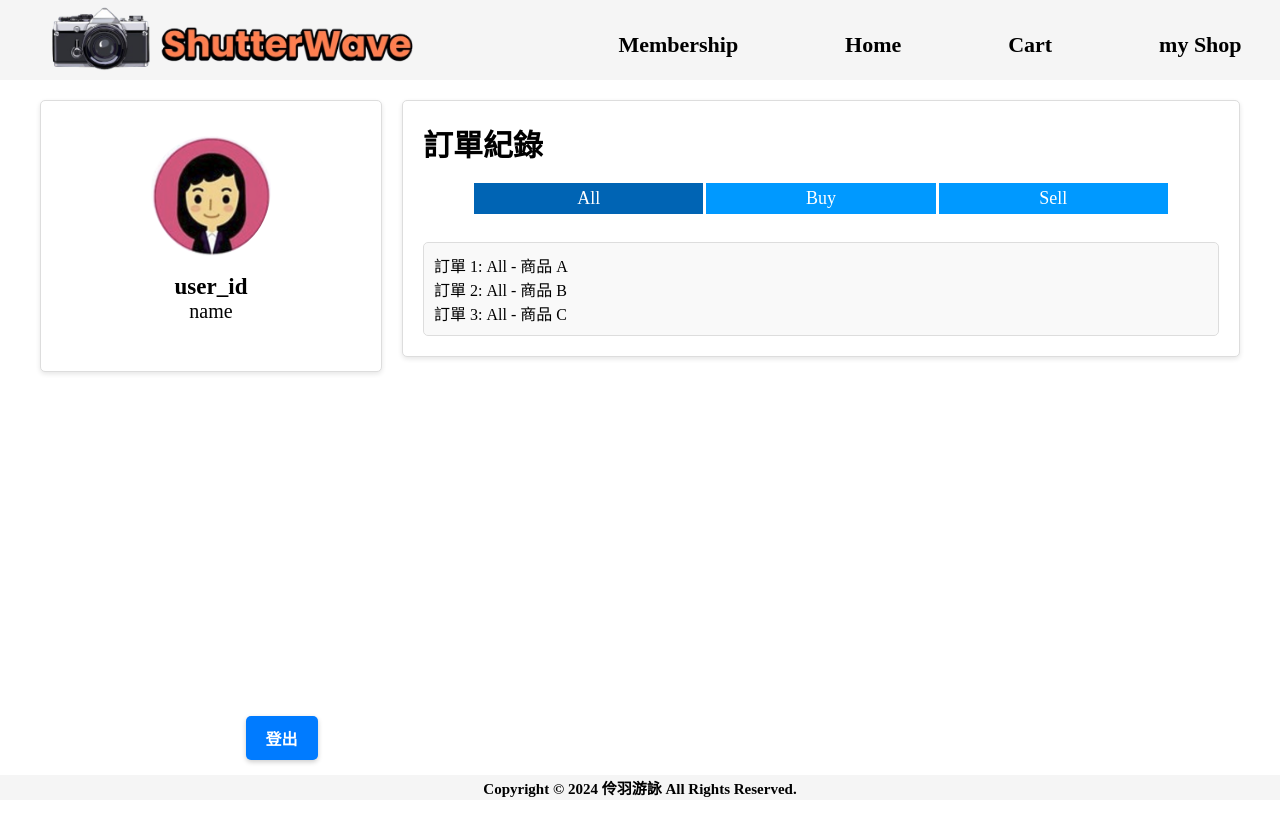
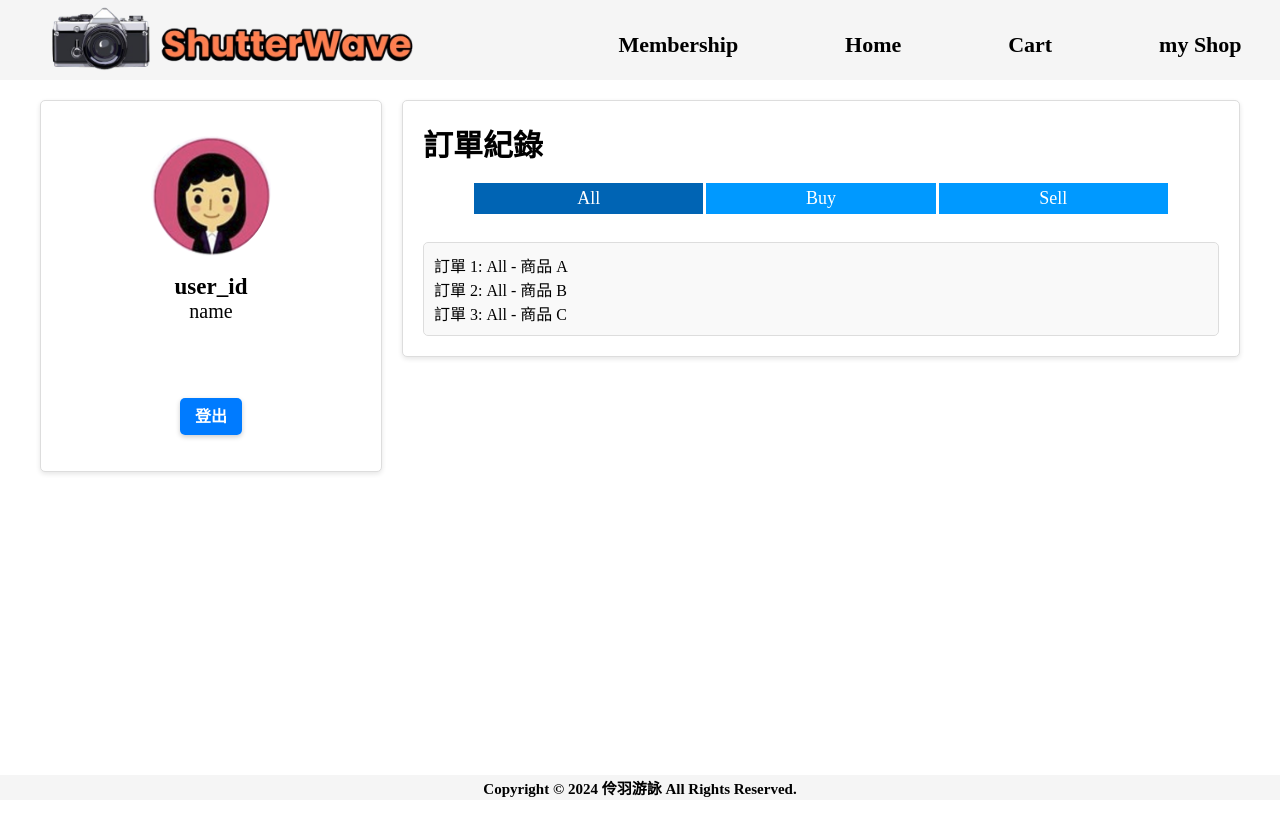
Before and after one commit to x10101/DatabaseProject, a plain HTML site: page 購物網站/membership.html in a window 1280 px wide. Drawn offline with Linux system fonts and the light colour scheme.

Commit message:
edit membership

```diff
--- a/購物網站/membership.css
+++ b/購物網站/membership.css
@@ -20,7 +20,7 @@ main.container {
   font-family: "Noto Serif TC", serif; /* 使用思源宋體繁體版 */
   flex: 1; /* 左側區域佔據一份空間 */
   max-width: 300px; /* 限制最大寬度 */
-  height: 230px; /* 固定高度 */
+  height: 330px; /* 固定高度 */
   background-color: #fff;
   border: 1px solid #ddd;
   border-radius: 5px;
@@ -29,9 +29,12 @@ main.container {
   text-align: center; /* 讓用戶資料居中 */
   flex-shrink: 0; /* 防止縮小 */
   overflow: hidden; /* 防止超出內容 */
-  position: relative; /* 設置相對定位，讓登出按鈕相對於此區域定位 */
+  text-align: center; /* 確保內容居中 */
 }
 
+.user-info {
+  height: 330px; /* 固定高度 */
+}
 .profile-pic img {
   padding-top: 15px;
   width: 120px;
@@ -53,15 +56,12 @@ main.container {
 .user-name {
   font-size: 20px;
   font-weight: normal;
+  margin-bottom: 80px; /* 為 name 下方添加間距 */
 }
 
 /* 登出按鈕 */
 .logout-btn {
-  position: absolute; /* 絕對定位 */
-  left: 22%; /* 水平居中 */
-  bottom: 100px; /* 距離底部10px */
-  transform: translateX(-50%); /* 完全居中 */
-  padding: 10px 20px; /* 調整按鈕大小 */
+  padding: 10px 15px;
   font-size: 16px;
   font-family: "Noto Serif TC", serif;
   font-weight: bold;
@@ -71,8 +71,6 @@ main.container {
   border-radius: 5px;
   cursor: pointer;
   box-shadow: 0 2px 5px rgba(0, 0, 0, 0.2);
-
-  display: inline-block;
   text-decoration: none;
 }
 
--- a/購物網站/membership.html
+++ b/購物網站/membership.html
@@ -45,10 +45,11 @@
           </div>
           <h2 class="user-id">user_id</h2>
           <h3 class="user-name">name</h3>
+          <a href="loginfirst.html" class="logout-btn">登出</a>
         </div>
       </section>
 
-      <a href="loginfirst.html" class="logout-btn">登出</a>
+
       <!-- <button class="logout-btn">登出</button> -->
 
       <!-- 右側訂單記錄 -->
```
Also changed, not shown: 購物網站/images/ad test.jpg (added).
